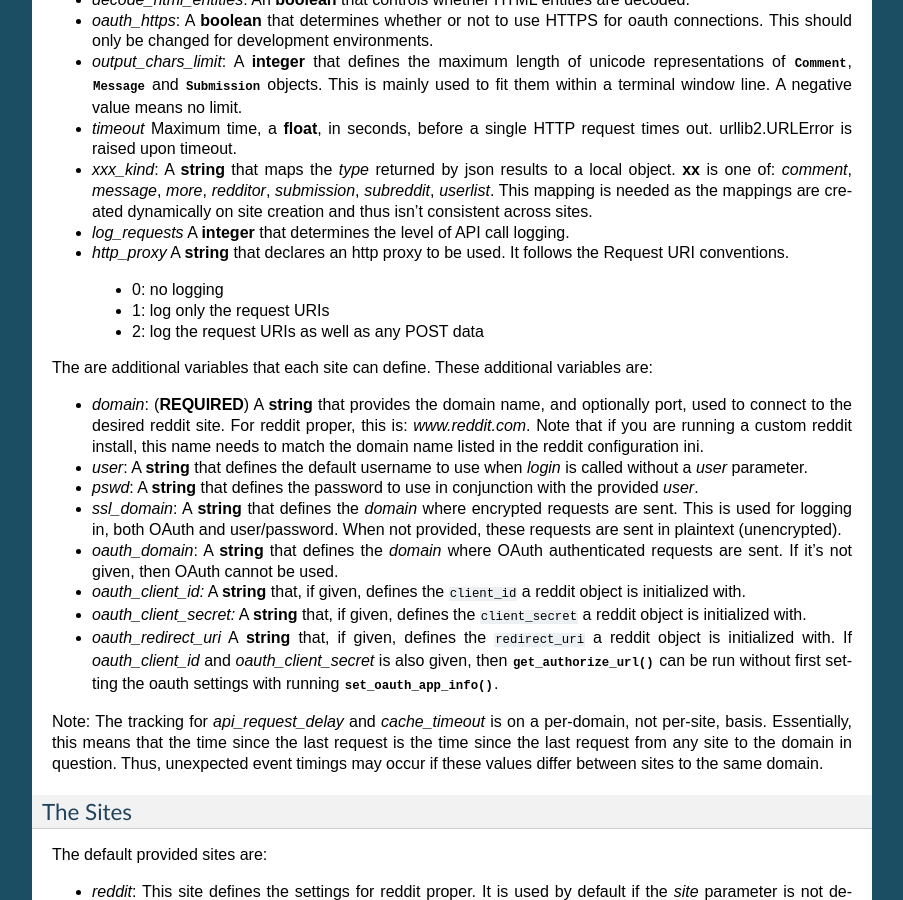
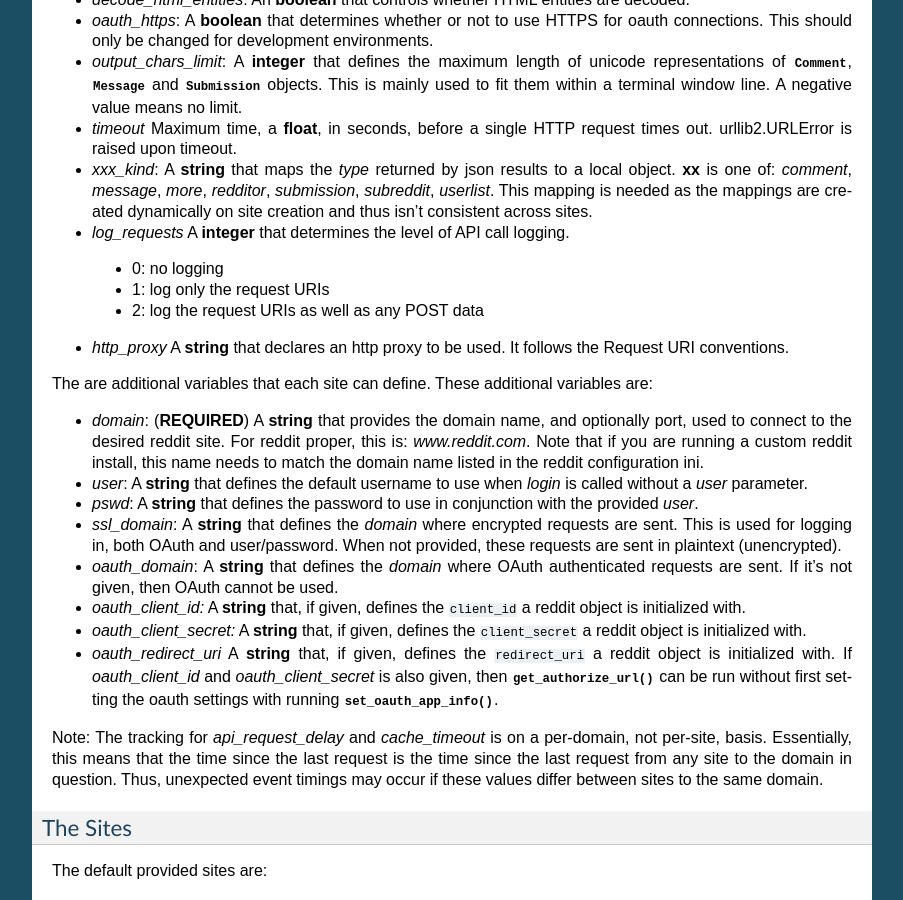
Before and after one commit to praw-dev/praw, a Sphinx documentation site: the page built from docs/pages/configuration_files.rst, in a window 1280 px wide and 900 px high, scrolled down 783 px. Shown: the whole window, without its empty margins (198-1101 px from the left). Built offline with Sphinx 7.4.7, drawn with Linux system fonts in a browser that asks for light colours.

```diff
--- a/docs/pages/configuration_files.rst
+++ b/docs/pages/configuration_files.rst
@@ -60,11 +60,10 @@ config file. Each site can overwrite any of these variables.
   mappings are created dynamically on site creation and thus isn't consistent
   across sites.
 * *log_requests* A **integer** that determines the level of API call logging.
-* *http_proxy* A **string** that declares an http proxy to be used. It follows the Request URI conventions.
-
  * 0: no logging
  * 1: log only the request URIs
  * 2: log the request URIs as well as any POST data
+* *http_proxy* A **string** that declares an http proxy to be used. It follows the Request URI conventions.
 
 The are additional variables that each site can define. These additional
 variables are:
```
